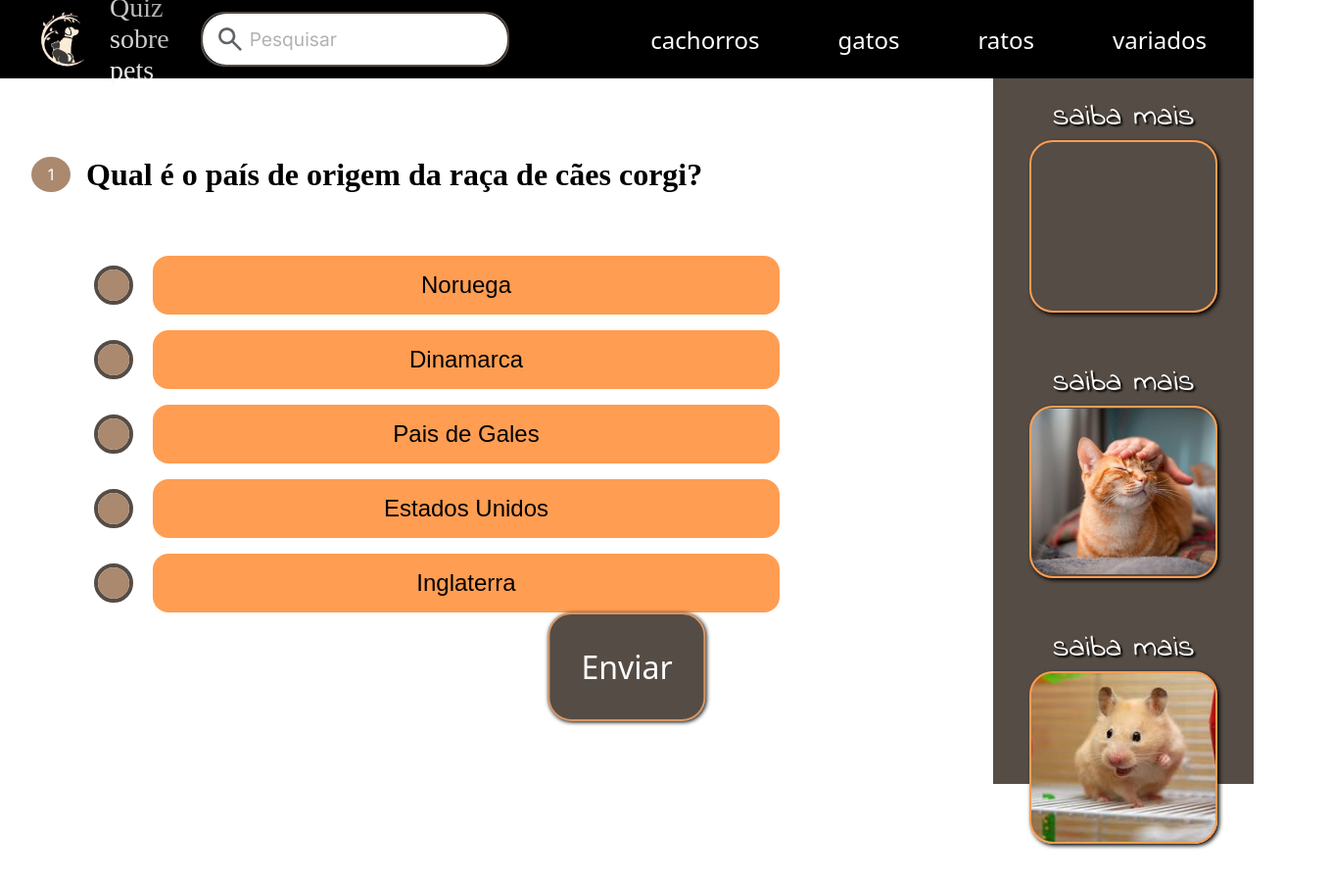
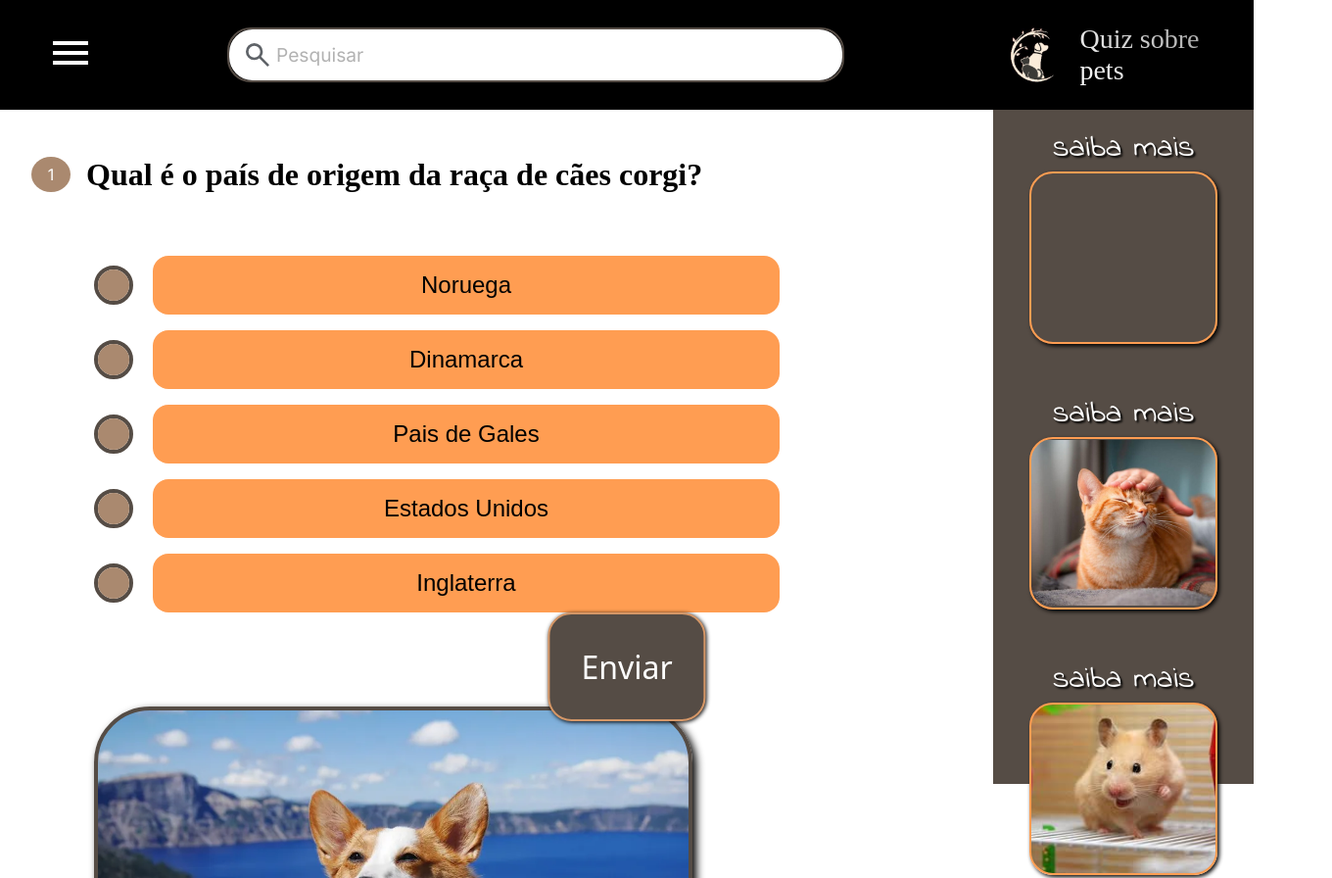
Before and after one commit to Gabriel-Luis123/Quiz-pets, a plain HTML site: page index.html in a window 1280 px wide. Shown: the top 896 px of the page at 98% size, 1360 px wide, since content can reach past the window. Drawn offline with Linux system fonts and the light colour scheme; a web font is replaced by a local one.

Commit message:
trabalho base feito

```diff
--- /dev/null
+++ b/Js/script.js
@@ -0,0 +1,8 @@
+document.addEventListener("DOMContentLoaded", function() {
+    const menuIcon = document.querySelector('.mobile-menu-icon button');
+    const header = document.querySelector('.cabecalho');
+
+    menuIcon.addEventListener('click', function() {
+      header.classList.toggle('open');
+    });
+  });
--- a/index.html
+++ b/index.html
@@ -23,11 +23,24 @@
             </div>
             <nav class="cabecalho__navegacao">
                 <ul class="cabecalho__navegacao__categorias">
-                    <li><a href="#" class="cabecalho__navegacao__categorias__nome">cachorros</a></li>
-                    <li><a href="#" class="cabecalho__navegacao__categorias__nome">gatos</a></li>
-                    <li><a href="#" class="cabecalho__navegacao__categorias__nome">ratos</a></li>
-                    <li><a href="#" class="cabecalho__navegacao__categorias__nome">variados</a></li>
+                    <li><a href="#cachorro" class="cabecalho__navegacao__categorias__nome">cachorros</a></li>
+                    <li><a href="#gato" class="cabecalho__navegacao__categorias__nome">gatos</a></li>
+                    <li><a href="#ratos" class="cabecalho__navegacao__categorias__nome">ratos</a></li>
+                    <li><a href="#variados" class="cabecalho__navegacao__categorias__nome">variados</a></li>
                 </ul>
+
+                <div class="mobile-menu-icon">
+                    <button onclick="menuShow()"><img class="icon" src="assets/menu.svg" alt="Menu"></button>
+                </div>
+
+                <div class="mobile-menu">
+                    <ul class="cabecalho__navegacao__categorias">
+                        <li><a href="#cachorro" class="cabecalho__navegacao__categorias__nome">cachorros</a></li>
+                        <li><a href="#gato" class="cabecalho__navegacao__categorias__nome">gatos</a></li>
+                        <li><a href="#ratos" class="cabecalho__navegacao__categorias__nome">ratos</a></li>
+                        <li><a href="#variados" class="cabecalho__navegacao__categorias__nome">variados</a></li>
+                    </ul>
+                </div>
             </nav>
         </header>
         <section class="curiosidades">
@@ -51,7 +64,7 @@
             </div>
         </section>
         <section class="container">
-        <div class="quiz">
+        <div id="cachorro" class="quiz">
                 <div class="quiz__perguntas">
                     <div class="quiz__perguntas__p">
                         <h2 class="quiz__perguntas__quantidade">1</h2>
@@ -240,7 +253,7 @@
             </div>
             <div class="quiz__imagem imagem10 quiz__imagem4"></div>
         </div>
-        <div class="quiz">
+        <div id="gato" class="quiz">
                 <div class="quiz__perguntas">
                     <div class="quiz__perguntas__p">
                         <h2 class="quiz__perguntas__quantidade">4</h2>
@@ -457,7 +470,7 @@
             </div>
             <div class="quiz__imagem imagem6"></div>
         </div>
-        <div class="quiz">
+        <div id="ratos" class="quiz">
             <div class="quiz__perguntas">
                 <div class="quiz__perguntas__p">
                     <h2 class="quiz__perguntas__quantidade">8</h2>
@@ -522,7 +535,7 @@
             </div>
             <div class="quiz__imagem imagem8 quiz__imagem3"></div>
         </div>
-        <div class="quiz">
+        <div id="variados" class="quiz">
             <div class="quiz__perguntas">
                 <div class="quiz__perguntas__p">
                     <h2 class="quiz__perguntas__quantidade">9</h2>
@@ -673,5 +686,7 @@
             <h2>Esse site foi feito pela <a href="#">Izabela Martins</a> e <a href="#">Gabriel Luis</a></h2>
         </footer>
     </main>
+
+    <script src="Js/script.js"></script>
 </body>
 </html>
--- a/styles/components/_curiosidades.scss
+++ b/styles/components/_curiosidades.scss
@@ -4,7 +4,7 @@
 .curiosidades{
     right: 0;
     bottom: 0;
-    height: 90%;
+    height: 86%;
     position: fixed;
     display: flex;
     flex-direction: column;
--- a/styles/components/_header.scss
+++ b/styles/components/_header.scss
@@ -2,7 +2,7 @@
 @use '../abstracts/mixins';
 
 .cabecalho {
-    height: 10%;
+    height: 16%;
     width: 100%;
     top: 0;
     position: fixed;
@@ -32,6 +32,36 @@
         display: flex;
         justify-content: space-between;
         align-items: center;
+        .cabecalho__navegacao__categorias{
+            display: flex;
+            list-style-type: none;
+            justify-content: space-between;
+            align-items: center;
+            column-gap: 1rem;
+            li {
+                .cabecalho__navegacao__categorias__nome{
+                    @include mixins.ff-fs-cl(variaveis.$fonte-Irish-Grover,1.5rem,variaveis.$branco);
+                    text-decoration: none;
+                    padding: 1rem;
+                    margin-right: 2rem;
+                    text-shadow: 2px 2px 2px variaveis.$preto;
+                    &:hover{
+                        color: variaveis.$cor-primaria;
+                        transition: 0.8s;
+                        background-color: variaveis.$branco;
+                        border-radius: 4px;
+                    }
+                }
+            }
+        }
+        .mobile-menu-icon{
+            display: none;
+            position: relative;
+        }
+        .mobile-menu{
+            display: none;
+
+        }
     }
     .cabecalho__navegacao__pesquisar{
         margin-left: 2rem;
@@ -68,31 +98,76 @@
         }
 
 }
+    }
 
-        .cabecalho__navegacao__categorias{
+@media screen and (max-width:2000px){
+    .cabecalho__navegacao__categorias__nome{
+        display: none;
+    }
+
+    .cabecalho{
+        justify-content: space-between;
+        height: 14%;
+        flex-direction: row-reverse;
+        .cabecalho__logo{
             display: flex;
-            list-style-type: none;
-            justify-content: space-between;
-            align-items: center;
-            column-gap: 1rem;
-            li {
-                .cabecalho__navegacao__categorias__nome{
-                    @include mixins.ff-fs-cl(variaveis.$fonte-Irish-Grover,1.5rem,variaveis.$branco);
-                    text-decoration: none;
-                    padding: 1rem;
-                    margin-right: 2rem;
-                    text-shadow: 2px 2px 2px variaveis.$preto;
-                    &:hover{
-                        color: variaveis.$cor-primaria;
-                        transition: 0.8s;
-                        background-color: variaveis.$branco;
-                        border-radius: 4px;
+            flex-wrap: nowrap;
+            padding-right: 2rem;
+        }
+        &.open{
+            .mobile-menu {
+                display: block;
+                max-height: 40rem; // Ajuste conforme necessário
+                opacity: 1;
+                transition: max-height 0.4s ease-out, opacity 0.4s ease-out;
+            }
+        }
+        .cabecalho__navegacao{
+            .cabecalho__navegacao__categorias{
+                li {
+                    display: flex;
+                    flex-direction: column;
+                    align-items: center;
+                    .cabecalho__navegacao__categorias__nome{
+                        background-color: variaveis.$preto;
+                        width: 12rem;
+                        &:hover{
+                            margin-right: -2rem;
+                            background-color: variaveis.$cinza;
+                            width: 12rem;
+                        }
+                    }
+                }
+            }
+
+            .mobile-menu-icon{
+                display: block;
+                padding-right: 6.5rem;
+                padding-left: -6.3rem;
+                button{
+                    background-color: transparent;
+                    border: none;
+                    cursor: pointer;
+                    img {
+                        width: 3rem;
+                    }
+                }
+            }
+            .mobile-menu {
+                .cabecalho__navegacao__categorias {
+                    margin-top: 3.2rem;
+                    left: 0;
+                    position: fixed;
+                    display: flex;
+                    flex-direction: column;
+                    text-align: center;
+                    padding-bottom: 1rem;
+                    .cabecalho__navegacao__categorias__nome{
+                        display: block;
+                        padding-top: 1.2rem;
                     }
                 }
             }
         }
     }
-
-    @media screen and (max-width:1600px){
-
-    }
+}
--- a/styles/components/_quiz.scss
+++ b/styles/components/_quiz.scss
@@ -35,7 +35,7 @@
                 align-self: flex-start;
             }
             .quiz__perguntas__perguntando{
-                width: 100%;
+                width: auto;
                 @include mixins.ff-fs-cl(variaveis.$fonte-Inika, 2rem, variaveis.$preto);
                 font-weight: 700;
                 grid-area: titulo;
@@ -147,7 +147,7 @@
         border: 4px solid variaveis.$cor-quintenaria;
         box-shadow: 4px 4px 8px variaveis.$preto;
         margin-top: 6rem;
-        width: 100%;
+        width: 50%;
         height: 30rem;
     }
 
@@ -239,3 +239,15 @@
         background-repeat: no-repeat;
     }
 }
+
+@media screen and (max-width:1648px ) {
+    .quiz{
+        align-items: start;
+        flex-direction: column;
+        margin: 0 auto 0 2rem;
+    }
+    .quiz__imagem{
+        width: 10rem;
+        margin-left: 4rem;
+    }
+}
```
Also changed, not shown: assets/menu.svg (added), styles/style.css, 1 other file.
